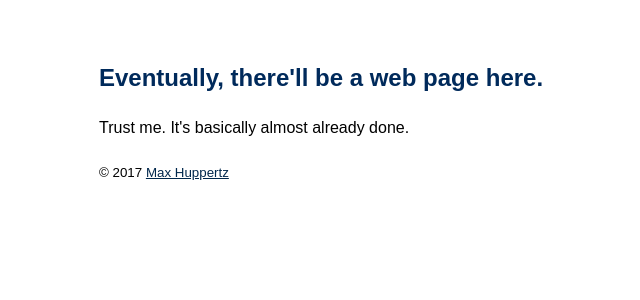
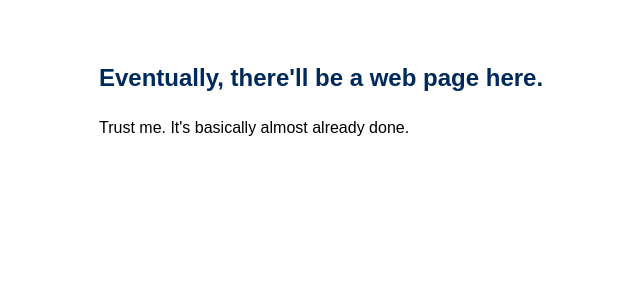
Before and after one commit to maxhuppertz/maxhuppertz.github.io, a Jekyll site: the page built from index.html, in a window 1280 px wide. Shown: the top 300 px of the page, without its empty margins (106-746 px from the left). Built offline with Jekyll 4.4.1, drawn with Linux system fonts in a browser that asks for light colours; nearby versions of some CDN libraries.

Commit message:
Update index.html

```diff
--- a/index.html
+++ b/index.html
@@ -7,9 +7,3 @@ layout: home
 <p>
 Trust me. It's basically almost already done.
 </p
-
-<p>
-<sub>
-&copy; 2017 <a href="https://github.com/maxhuppertz/">Max Huppertz</a>
-</sub>
-</p>
```
